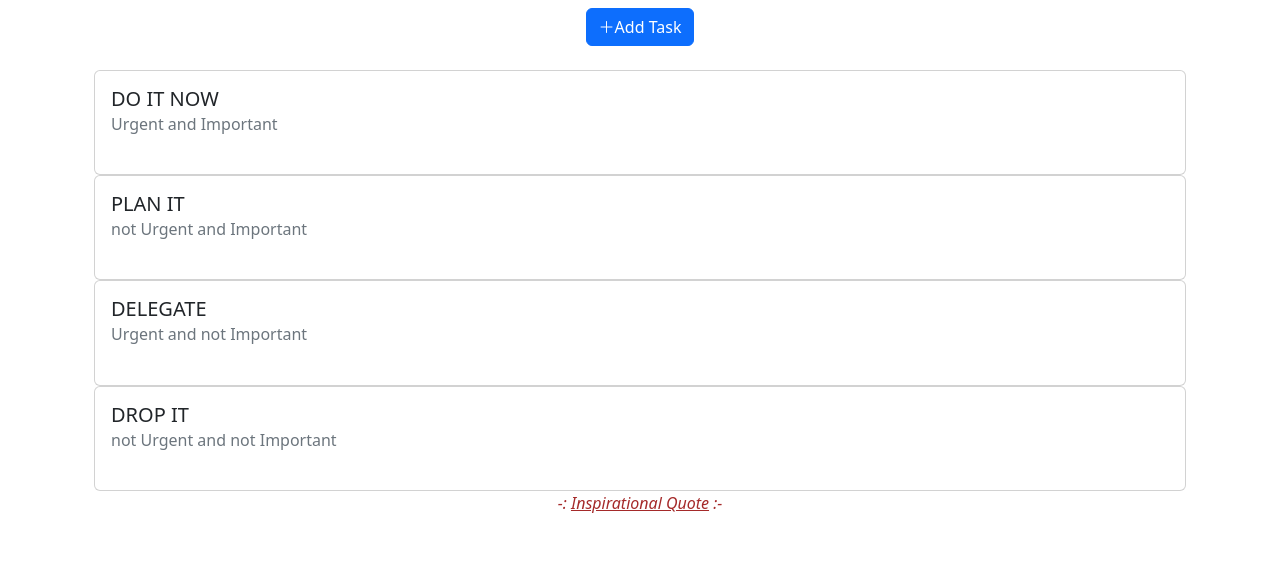
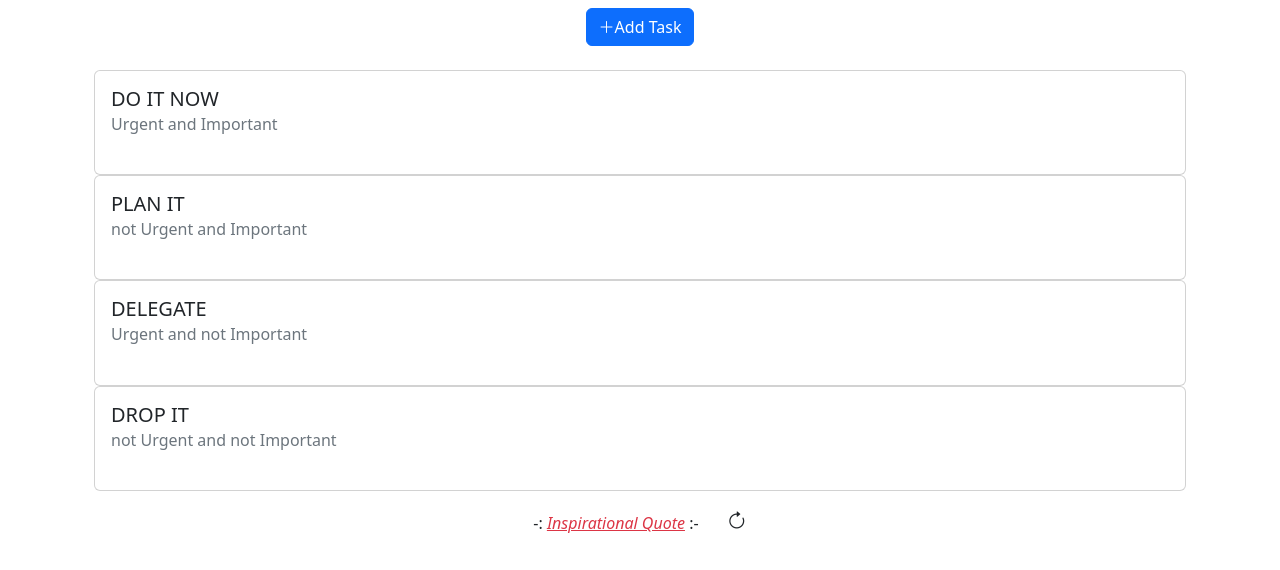
Before and after one commit to pabitra-kumar/Cyborg-Web-Task-2, a plain HTML site: page index.html in a window 1280 px wide. Drawn offline with nearby package versions, Linux system fonts and the light colour scheme; no server answers.

Commit message:
reload quote fixed

```diff
--- a/index.html
+++ b/index.html
@@ -71,10 +71,13 @@
         </div>
 
     </div>
-
-    <div class="quote title text-center">
-        -: <u>Inspirational Quote</u> :-
+<div class="container">
+    <div class="d-flex mt-3">
+       <p class="mx-auto"> -: <u class="text-danger fst-italic">Inspirational Quote</u> :-
+       <a href="#" class="ms-4 fs-5 text-dark" onclick="loadQuote(this)" id="jack"> <i class="bi bi-arrow-clockwise h-100"></i> </a>
+    </p>
     </div>
+</div>
     <div class="container inspirational-quote " >
         <p class="text-muted fst-italic text-center" id="quote-content"></p>
         <p class="text-muted fst-italic text-end" id="quote-author"></p>
--- a/script.js
+++ b/script.js
@@ -30,6 +30,19 @@
     }
 getquote();
 
+ function loadQuote(a){
+     htm = '<div class="spinner-border" role="status">\
+     <span class="visually-hidden">Loading...</span>\
+   </div>';
+   a.innerHTML.remove;
+   a.innerHTML = htm;
+   console.log(a);
+   setTimeout(getquote,1000);
+   setTimeout(load,1000);
+ }
+ function load(){
+    document.getElementById("jack").innerHTML = '<i class="bi bi-arrow-clockwise "></i>';
+ }
 var a = 1;
 function save() {
     var urg = false, imp = false;
```
